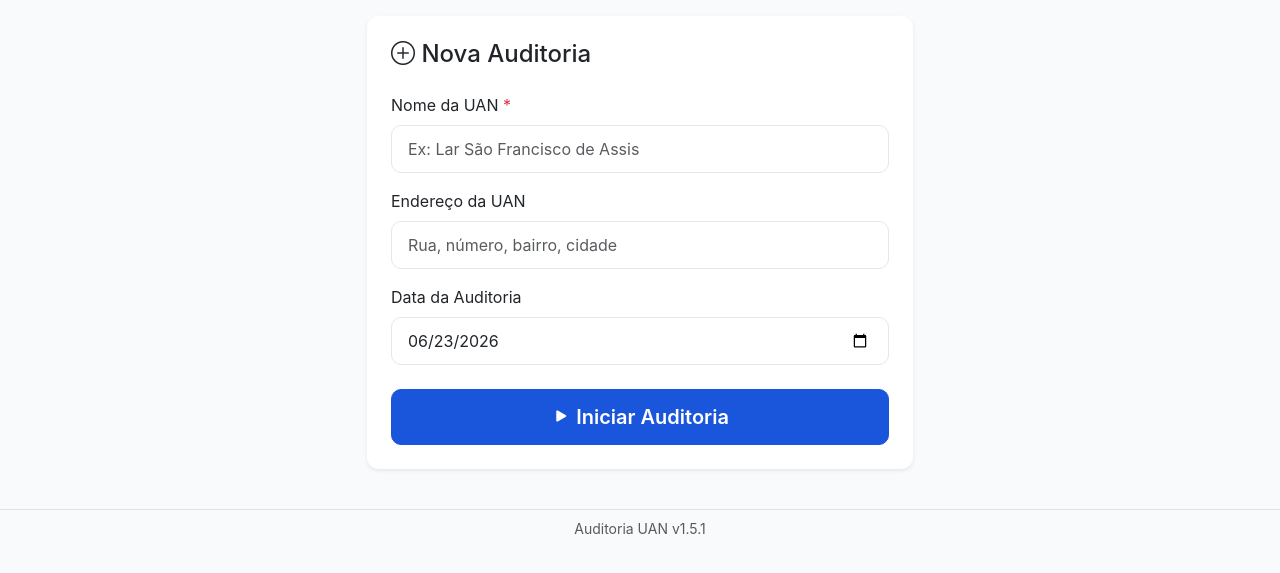
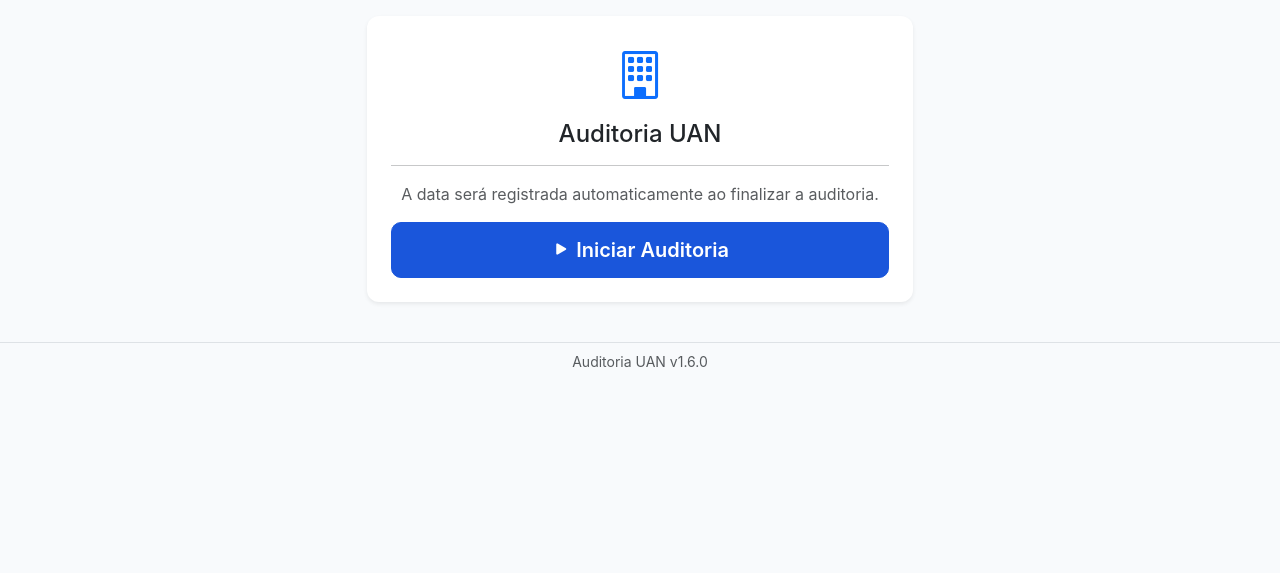
Before and after one commit to gustavocaffaro/app-auditoria-uan, a Flask app: template app/templates/audit/nova.html in a window 1280 px wide. Shown: the top 573 px of the page. Run offline with Flask 3, Linux system fonts and the light colour scheme; the template is opened without the code that fills it: values that come from a table or form of the project are taken from there, others are empty.

Commit message:
feat: auto instituicao + data na finalizacao v1.6.0

```diff
--- a/app/models/session.py
+++ b/app/models/session.py
@@ -9,7 +9,7 @@ class AuditSession(db.Model):
     user_id = db.Column(db.Integer, db.ForeignKey('users.id'), nullable=False)
     uan_nome = db.Column(db.String(300), nullable=False)
     uan_endereco = db.Column(db.String(500))
-    data_auditoria = db.Column(db.Date, nullable=False)
+    data_auditoria = db.Column(db.Date, nullable=True)
     status = db.Column(db.String(20), default='andamento')
     pontuacao = db.Column(db.Float)
     classificacao = db.Column(db.String(20))
--- a/app/templates/admin/auditoria_detalhe.html
+++ b/app/templates/admin/auditoria_detalhe.html
@@ -25,7 +25,7 @@
         <div class="row">
             <div class="col-6"><strong>UAN:</strong> {{ session.uan_nome }}</div>
             <div class="col-6"><strong>Endereço:</strong> {{ session.uan_endereco or 'N/A' }}</div>
-            <div class="col-6"><strong>Data:</strong> {{ session.data_auditoria }}</div>
+            <div class="col-6"><strong>Data:</strong> {{ session.data_auditoria or '—' }}</div>
             <div class="col-6"><strong>Auditor:</strong> {{ auditor.nome }}</div>
             <div class="col-6"><strong>Pontuação:</strong> {{ "%.1f"|format(session.pontuacao) }}%</div>
             <div class="col-6">
--- a/app/templates/admin/auditorias_lista.html
+++ b/app/templates/admin/auditorias_lista.html
@@ -26,7 +26,7 @@
                     {% for s in sessions %}
                     <tr>
                         <td>{{ s.uan_nome }}</td>
-                        <td><small>{{ s.data_auditoria }}</small></td>
+                        <td><small>{{ s.data_auditoria or '—' }}</small></td>
                         <td><small>{{ s.auditor.nome }}</small></td>
                         <td>
                             {% if s.status == 'finalizado' %}
--- a/app/templates/admin/dashboard.html
+++ b/app/templates/admin/dashboard.html
@@ -155,7 +155,7 @@
                     {% for s in ultimas_auditorias %}
                     <tr>
                         <td>{{ s.uan_nome }}</td>
-                        <td><small>{{ s.data_auditoria }}</small></td>
+                        <td><small>{{ s.data_auditoria or '—' }}</small></td>
                         <td><small>{{ s.auditor.nome }}</small></td>
                         <td>
                             {% if s.status == 'finalizado' %}
--- a/app/templates/audit/historico.html
+++ b/app/templates/audit/historico.html
@@ -15,7 +15,7 @@
     <div class="list-group-item list-group-item-action d-flex justify-content-between align-items-center">
         <div class="flex-grow-1">
             <h6 class="mb-1">{{ s.uan_nome }}</h6>
-            <small class="text-muted">{{ s.data_auditoria }} — {{ s.auditor.nome }}</small>
+            <small class="text-muted">{{ s.data_auditoria or '—' }} — {{ s.auditor.nome }}</small>
         </div>
         <div class="text-end ms-3">
             {% if s.status == 'finalizado' %}
--- a/app/templates/audit/nova.html
+++ b/app/templates/audit/nova.html
@@ -5,33 +5,17 @@
 <div class="row justify-content-center">
     <div class="col-lg-6">
         <div class="card shadow-sm">
-            <div class="card-body p-4">
-                <h4 class="card-title mb-4"><i class="bi bi-plus-circle"></i> Nova Auditoria</h4>
-
-                {% if erro %}
-                <div class="alert alert-danger py-2">{{ erro }}</div>
+            <div class="card-body p-4 text-center">
+                <i class="bi bi-building text-primary" style="font-size: 3rem;"></i>
+                <h4 class="card-title mt-2">{{ user.instituicao or 'Auditoria UAN' }}</h4>
+                {% if user.endereco %}
+                <p class="text-muted mb-0">{{ user.endereco }}</p>
                 {% endif %}
-
-                <form id="novaForm" onsubmit="return criarAuditoria(event)">
-                    <div class="mb-3">
-                        <label class="form-label">Nome da UAN <span class="text-danger">*</span></label>
-                        <input type="text" name="uan_nome" class="form-control form-control-lg" required
-                               placeholder="Ex: Lar São Francisco de Assis">
-                    </div>
-                    <div class="mb-3">
-                        <label class="form-label">Endereço da UAN</label>
-                        <input type="text" name="uan_endereco" class="form-control form-control-lg"
-                               placeholder="Rua, número, bairro, cidade">
-                    </div>
-                    <div class="mb-4">
-                        <label class="form-label">Data da Auditoria</label>
-                        <input type="date" name="data_auditoria" class="form-control form-control-lg"
-                               value="{{ now().strftime('%Y-%m-%d') }}">
-                    </div>
-                    <button type="submit" class="btn btn-primary btn-lg w-100" id="btnIniciar">
-                        <i class="bi bi-play-fill"></i> Iniciar Auditoria
-                    </button>
-                </form>
+                <hr>
+                <p class="text-muted">A data será registrada automaticamente ao finalizar a auditoria.</p>
+                <button class="btn btn-primary btn-lg w-100" id="btnIniciar" onclick="iniciarAuditoria()">
+                    <i class="bi bi-play-fill"></i> Iniciar Auditoria
+                </button>
             </div>
         </div>
     </div>
@@ -40,24 +24,16 @@
 
 {% block scripts %}
 <script>
-async function criarAuditoria(e) {
-    e.preventDefault();
-    const form = e.target;
+async function iniciarAuditoria() {
     const btn = document.getElementById('btnIniciar');
     btn.disabled = true;
-    btn.innerHTML = '<span class="spinner-border spinner-border-sm"></span> Criando...';
-
-    const data = {
-        uan_nome: form.uan_nome.value,
-        uan_endereco: form.uan_endereco.value,
-        data_auditoria: form.data_auditoria.value
-    };
+    btn.innerHTML = '<span class="spinner-border spinner-border-sm"></span> Iniciando...';
 
     try {
         const resp = await fetch('{{ url_for("audit.nova") }}', {
             method: 'POST',
             headers: {'Content-Type': 'application/json'},
-            body: JSON.stringify(data)
+            body: '{}'
         });
         const result = await resp.json();
         if (resp.ok) {
@@ -72,7 +48,6 @@ async function criarAuditoria(e) {
         btn.disabled = false;
         btn.innerHTML = '<i class="bi bi-play-fill"></i> Iniciar Auditoria';
     }
-    return false;
 }
 </script>
 {% endblock %}
--- a/app/templates/audit/questionario.html
+++ b/app/templates/audit/questionario.html
@@ -11,7 +11,7 @@
 <div class="d-flex align-items-center mb-3">
     <div class="flex-grow-1">
         <h5 class="mb-0">{{ session.uan_nome }}</h5>
-        <small class="text-muted">{{ session.data_auditoria }}</small>
+        <small class="text-muted">{{ session.data_auditoria or 'Em andamento' }}</small>
     </div>
     <div class="text-end">
         <span id="saveIndicator" class="badge bg-success d-none">Salvo ✓</span>
--- a/app/templates/audit/resultado.html
+++ b/app/templates/audit/resultado.html
@@ -30,7 +30,7 @@
                 <div class="row text-start">
                     <div class="col-6"><strong>UAN:</strong> {{ session.uan_nome }}</div>
                     <div class="col-6"><strong>Endereço:</strong> {{ session.uan_endereco or 'N/A' }}</div>
-                    <div class="col-6"><strong>Data:</strong> {{ session.data_auditoria }}</div>
+                    <div class="col-6"><strong>Data:</strong> {{ session.data_auditoria or '—' }}</div>
                     <div class="col-6"><strong>Auditor:</strong> {{ auditor.nome }}</div>
                 </div>
             </div>
--- a/app/templates/pdf/relatorio.html
+++ b/app/templates/pdf/relatorio.html
@@ -148,7 +148,7 @@
     <table class="info-table">
         <tr><td>UAN</td><td>{{ session.uan_nome }}</td></tr>
         <tr><td>Endereço</td><td>{{ session.uan_endereco or 'N/A' }}</td></tr>
-        <tr><td>Data</td><td>{{ session.data_auditoria }}</td></tr>
+        <tr><td>Data</td><td>{{ session.data_auditoria or '—' }}</td></tr>
         <tr><td>Auditor</td><td>{{ auditor.nome }}</td></tr>
         <tr><td>Status</td><td>{{ 'Finalizado' if session.status == 'finalizado' else 'Em andamento' }}</td></tr>
     </table>
--- a/app/templates/pdf/relatorio_print.html
+++ b/app/templates/pdf/relatorio_print.html
@@ -45,7 +45,7 @@
     <table class="info-table w-100">
         <tr><td>UAN</td><td>{{ session.uan_nome }}</td></tr>
         <tr><td>Endereço</td><td>{{ session.uan_endereco or 'N/A' }}</td></tr>
-        <tr><td>Data</td><td>{{ session.data_auditoria }}</td></tr>
+        <tr><td>Data</td><td>{{ session.data_auditoria or '—' }}</td></tr>
         <tr><td>Auditor</td><td>{{ auditor.nome }}</td></tr>
         <tr><td>Status</td><td>{{ 'Finalizado' if session.status == 'finalizado' else 'Em andamento' }}</td></tr>
     </table>
--- a/app/version.py
+++ b/app/version.py
@@ -1,2 +1,2 @@
-VERSION = '1.5.1'
-VERSION_NAME = 'Excluir usuario'
+VERSION = '1.6.0'
+VERSION_NAME = 'Auto instituicao + data na finalizacao'
```
Also changed, not shown: app/routes/audit.py (+9 -20 lines).
